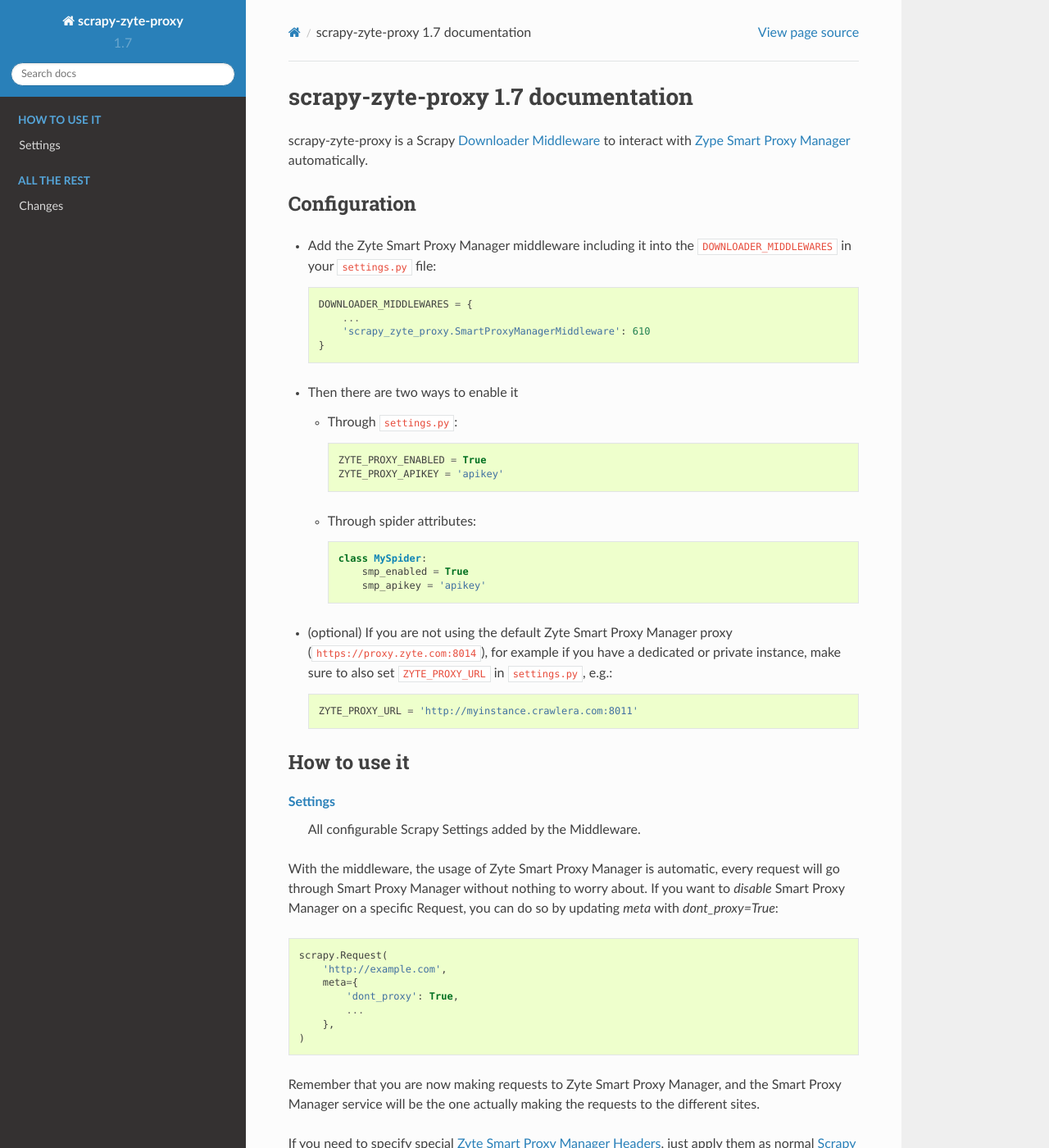
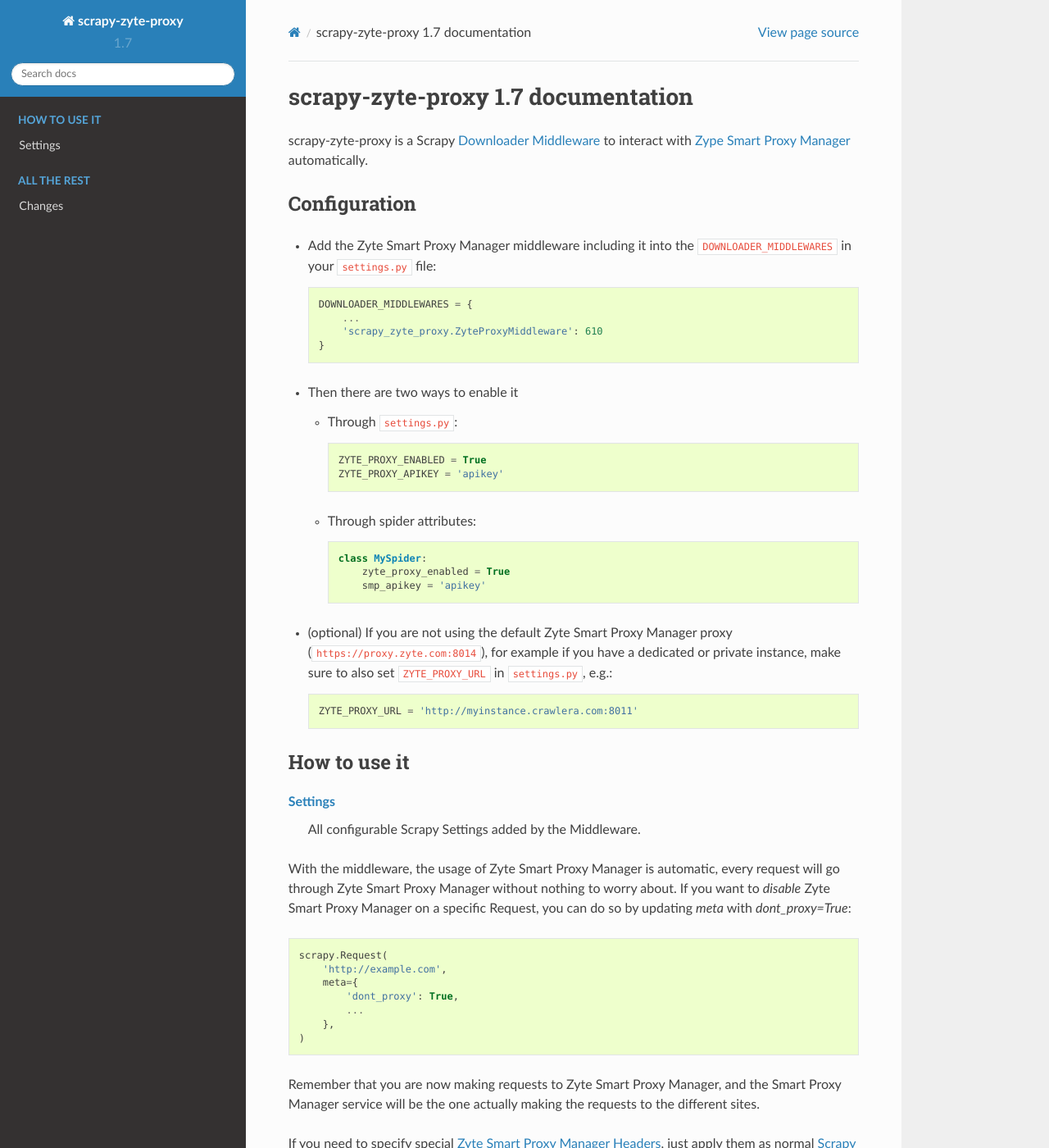
Before and after one commit to scrapy-plugins/scrapy-zyte-smartproxy, a Sphinx documentation site: the page built from docs/index.rst, in a window 1280 px wide and 1400 px high. Shown: the whole window at 82% size. Built offline with Sphinx 7.4.7 and the Read the Docs theme 2.0.0, drawn with Linux system fonts in a browser that asks for light colours; some of the changed text lies outside the part shown.

Commit message:
Renamed class and fixes from suggestions

```diff
--- a/docs/conf.py
+++ b/docs/conf.py
@@ -55,7 +55,7 @@
 
 # General information about the project.
 project = u'scrapy-zyte-proxy'
-copyright = u'2021, Zyte Group Ltd'
+copyright = u'2011-2021, Zyte Group Ltd'
 author = u'Zyte'
 
 # The version info for the project you're documenting, acts as replacement for
--- a/docs/index.rst
+++ b/docs/index.rst
@@ -16,7 +16,7 @@
 
     DOWNLOADER_MIDDLEWARES = {
         ...
-        'scrapy_zyte_proxy.SmartProxyManagerMiddleware': 610
+        'scrapy_zyte_proxy.ZyteProxyMiddleware': 610
     }
 
 * Then there are two ways to enable it
@@ -29,7 +29,7 @@
   * Through spider attributes::
 
       class MySpider:
-          smp_enabled = True
+          zyte_proxy_enabled = True
           smp_apikey = 'apikey'
 
 
@@ -52,8 +52,8 @@
     All configurable Scrapy Settings added by the Middleware.
 
 
-With the middleware, the usage of Zyte Smart Proxy Manager is automatic, every request will go through Smart Proxy Manager without nothing to worry about.
-If you want to *disable* Smart Proxy Manager on a specific Request, you can do so by updating `meta` with `dont_proxy=True`::
+With the middleware, the usage of Zyte Smart Proxy Manager is automatic, every request will go through Zyte Smart Proxy Manager without nothing to worry about.
+If you want to *disable* Zyte Smart Proxy Manager on a specific Request, you can do so by updating `meta` with `dont_proxy=True`::
 
 
     scrapy.Request(
@@ -84,7 +84,7 @@
 
 .. note:: Zyte Smart Proxy Manager headers are removed from requests when the middleware
     is activated but Zyte Smart Proxy Manager is disabled. For example, if you accidentally
-    disable Zyte Smart Proxy Manager via ``zyte_smp_enabled = False``
+    disable Zyte Smart Proxy Manager via ``zyte_zyte_proxy_enabled = False``
     but keep sending ``X-Crawlera-*`` headers in your requests, those will be removed from the
     request headers.
 
--- a/docs/settings.rst
+++ b/docs/settings.rst
@@ -46,9 +46,9 @@
 
 Default: ``{}``
 
-Default headers added only to zyte smart proxy manager requests. Headers defined on ``DEFAULT_REQUEST_HEADERS`` will take precedence as long as the ``SmartProxyManagerMiddleware`` is placed after the ``DefaultHeadersMiddleware``. Headers set on the requests have precedence over the two settings.
+Default headers added only to zyte smart proxy manager requests. Headers defined on ``DEFAULT_REQUEST_HEADERS`` will take precedence as long as the ``ZyteProxyMiddleware`` is placed after the ``DefaultHeadersMiddleware``. Headers set on the requests have precedence over the two settings.
 
-* This is the default behavior, ``DefaultHeadersMiddleware`` default priority is ``400`` and we recommend ``SmartProxyManagerMiddleware`` priority to be ``610``
+* This is the default behavior, ``DefaultHeadersMiddleware`` default priority is ``400`` and we recommend ``ZyteProxyMiddleware`` priority to be ``610``
 
 ZYTE_PROXY_BACKOFF_STEP
 -----------------------
--- a/scrapy_zyte_proxy/__init__.py
+++ b/scrapy_zyte_proxy/__init__.py
@@ -1,4 +1,4 @@
-from .middleware import SmartProxyManagerMiddleware
+from .middleware import ZyteProxyMiddleware
 
 
 __version__ = '1.7.2'
```
Also changed, not shown: 2 other files.
